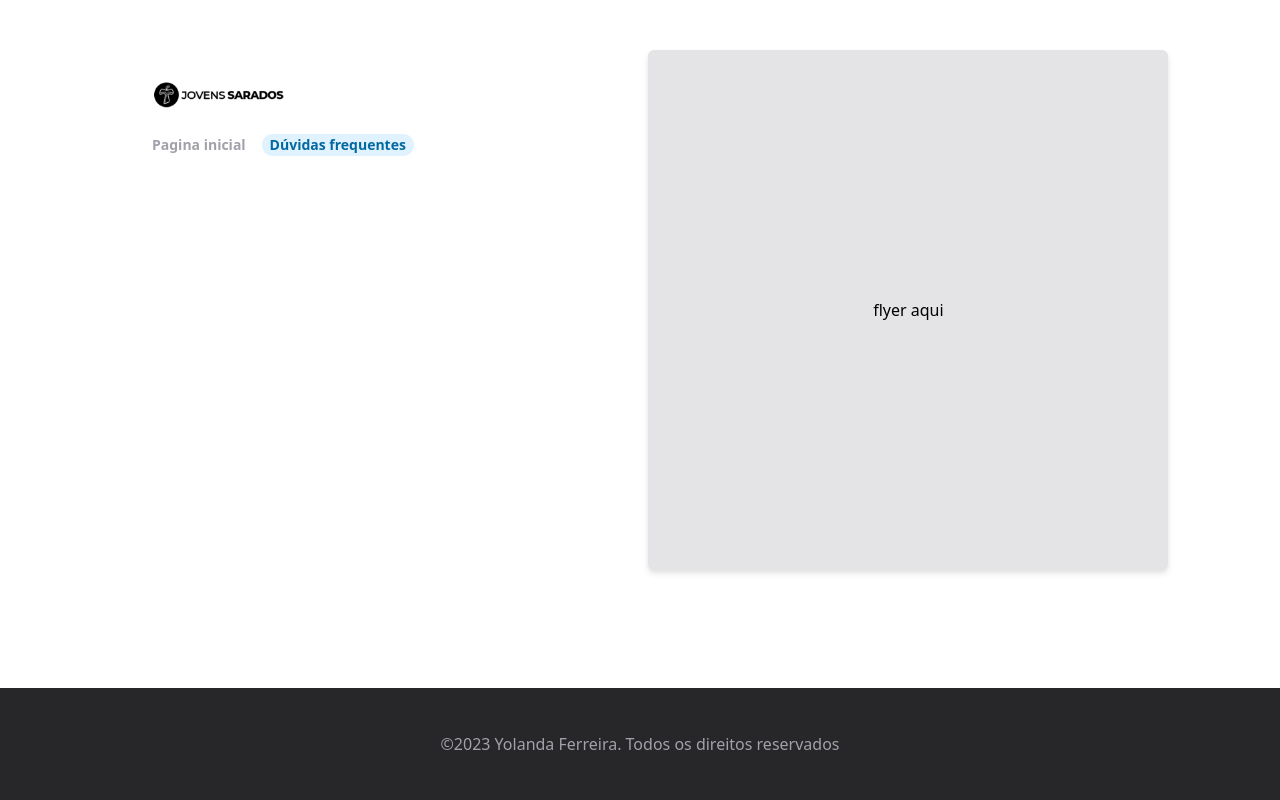
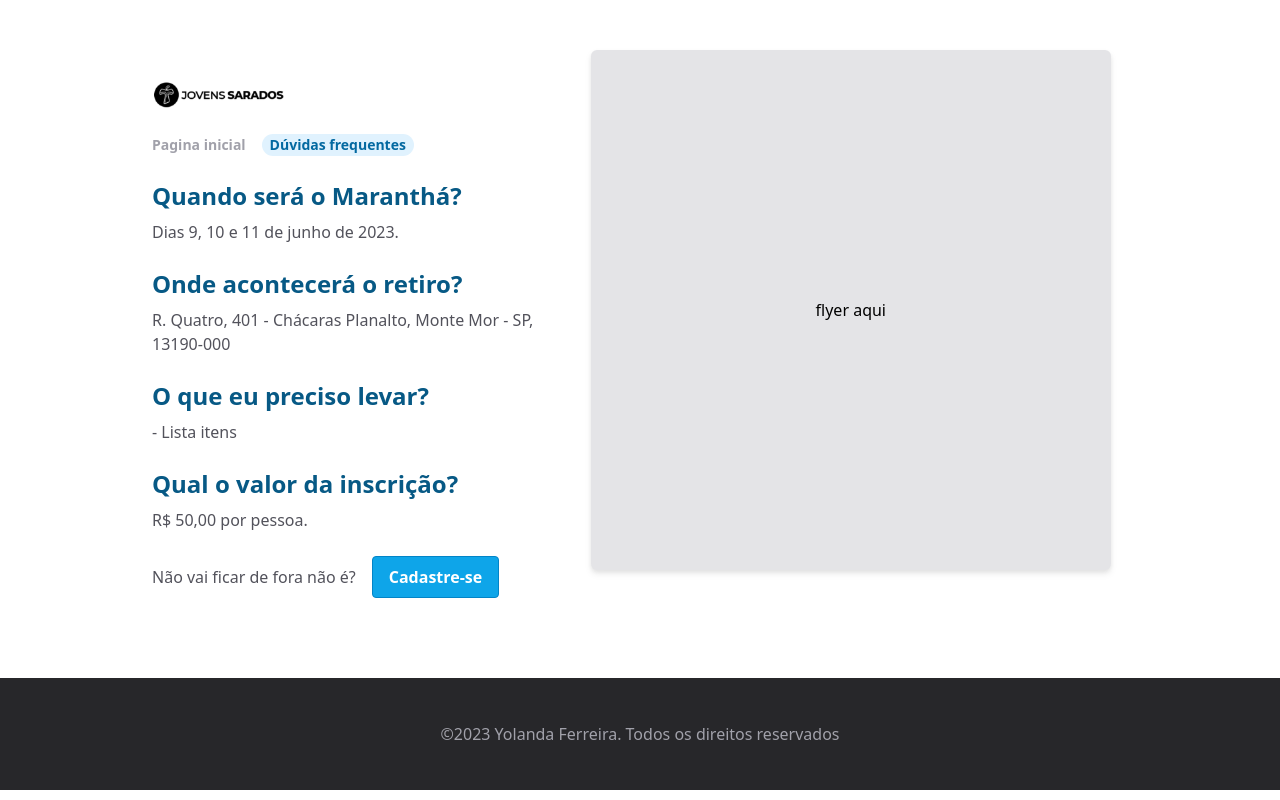
Before and after one commit to yoleihu/maranatha, a Next.js app: page / in a window 1280 px wide. Both pictures are taken after a click on the tab "Dúvidas frequentes". Built offline with nearby package versions, Linux system fonts and the light colour scheme.

Commit message:
feat: make reponsivity

```diff
--- a/src/pages/faq.tsx
+++ /dev/null
@@ -1,12 +0,0 @@
-import Link from "next/link";
-
-export default function Faq() {
-  return (
-    <div>
-      <h1>Sobre o retiro</h1>
-      <Link href="/">
-        Home
-      </Link>
-    </div>
-  )
-}
--- a/src/pages/index.tsx
+++ b/src/pages/index.tsx
@@ -1,12 +1,13 @@
 import Image from "next/image";
 import * as Tabs from '@radix-ui/react-tabs';
 import logojs from "public/logojs.svg";
+import Link from "next/link";
 
 export default function Home() {
   return (
     <div className="flex flex-col">
-      <div className="flex flex-row pl-36">
-        <div className="flex flex-col gap-6 py-20 w-2/5">
+      <div className="flex flex-col md:flex-row px-6 md:px-26 lg:px-36">
+        <div className="flex flex-col gap-6 py-6 md:py-20 w-full md:w-2/5">
           <Image src={logojs} alt="logojs" width={150} />
           <Tabs.Root defaultValue="tab1">
             <Tabs.List className="flex flex-row gap-2">
@@ -29,19 +30,67 @@ export default function Home() {
                   <span>
                     Quer fazer parte disso?
                   </span>
+                  <Link href={"/register"}>
                   <button className="flex w-fit bg-sky-500 hover:bg-sky-600 text-white font-bold py-2 px-4 border border-sky-600 rounded">
                     Cadastre-se
                   </button>
+                  </Link>
                 </div>
               </div>
             </Tabs.Content>
             <Tabs.Content value="tab2">
-
+            <div className="flex flex-col gap-6 pl-2 pt-6 text-zinc-600">
+                <div className="flex flex-col gap-2">
+                  <h2 className="text-2xl font-bold text-sky-800">
+                    Quando será o Maranthá?
+                  </h2>
+                  <span>
+                    Dias 9, 10 e 11 de junho de 2023.
+                  </span>
+                </div>
+                <div className="flex flex-col gap-2">
+                  <h2 className="text-2xl font-bold text-sky-800">
+                    Onde acontecerá o retiro?
+                  </h2>
+                  <span>
+                    R. Quatro, 401 - Chácaras Planalto, Monte Mor - SP, 13190-000
+                  </span>
+                </div>
+                <div className="flex flex-col gap-2">
+                  <h2 className="text-2xl font-bold text-sky-800">
+                    O que eu preciso levar?
+                  </h2>
+                  <span>
+                    - Lista itens
+                  </span>
+                </div>
+                <div className="flex flex-col gap-2">
+                  <h2 className="text-2xl font-bold text-sky-800">
+                    Qual o valor da inscrição?
+                  </h2>
+                  <span>
+                    R$ 50,00 por pessoa.
+                  </span>
+                </div>
+                <div className="flex justify-start items-center gap-4">
+                  <span>
+                    Não vai ficar de fora não é?
+                  </span>
+                  <Link href={"/register"}>
+                  <button className="flex w-fit bg-sky-500 hover:bg-sky-600 text-white font-bold py-2 px-4 border border-sky-600 rounded">
+                    Cadastre-se
+                  </button>
+                  </Link>
+                </div>
+              </div>
             </Tabs.Content>
           </Tabs.Root>
         </div>
-        <div className="flex mt-10 ml-10 h-[540px] w-[540px] justify-center items-center">
-          <div className="flex z-0 hover:z-10 bg-zinc-200 rounded-md ease-in duration-300 h-[520px] w-[520px] hover:h-[530px] hover:w-[530px] drop-shadow-md justify-center items-center">
+        <div className="flex mb-6 my-0 md:my-10 ml-0 md:ml-10 h-full w-full justify-center items-center
+        md:h-2/5 md:w-2/5
+        lg:h-[540px] lg:w-[540px]">
+          <div className="flex bg-zinc-200 rounded-md ease-in duration-300 h-[220px] w-[220px] hover:h-[230px] hover:w-[230px]
+                          md:h-[520px] md:w-[520px] md:hover:h-[530px] md:hover:w-[530px] drop-shadow-md justify-center items-center">
             flyer aqui
           </div>
         </div>
@@ -49,7 +98,7 @@ export default function Home() {
       </div>
 
 
-      <footer className="flex w-full h-28 absolute bottom-0 bg-zinc-800 justify-center items-center text-zinc-400">
+      <footer className="flex w-full h-28 bottom-0 bg-zinc-800 justify-center items-center text-zinc-400">
         <span>©2023 Yolanda Ferreira. Todos os direitos reservados</span>
       </footer>
 
```
